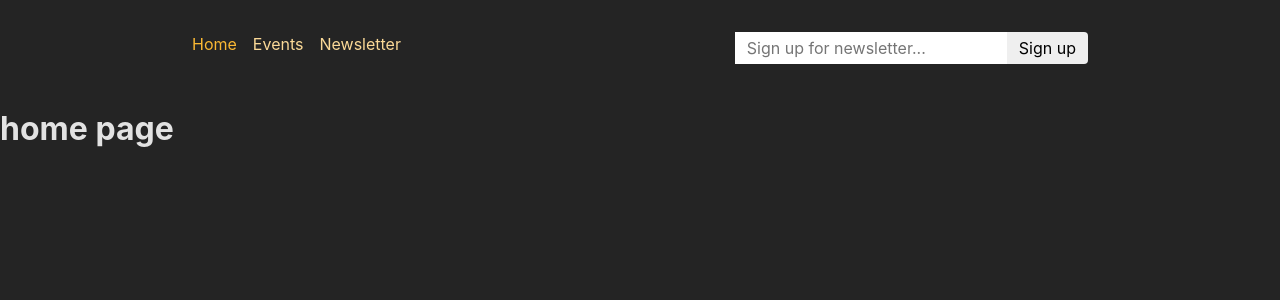
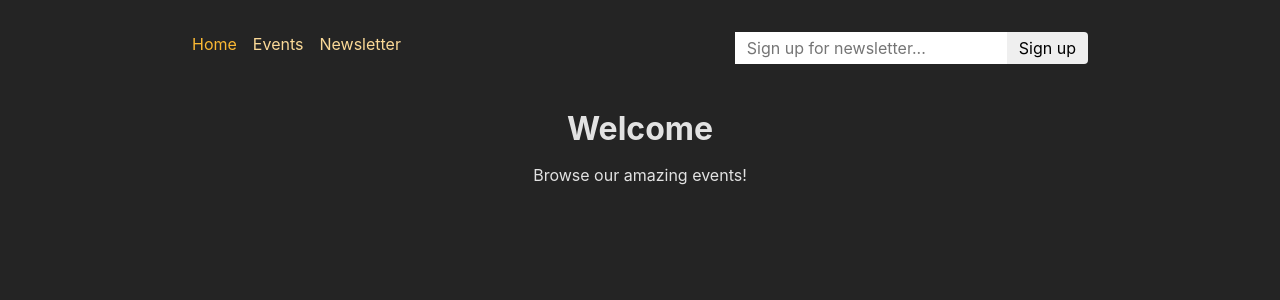
Before and after one commit to PraneethBunny123/routing-challenge, a React (Create React App) app in the folder frontend/: page / in a window 1280 px wide. Shown: the top 300 px of the page. Built offline with nearby package versions, Linux system fonts and the light colour scheme.

Commit message:
Making HomePage a bit nice

```diff
--- a/frontend/src/pages/HomePage.js
+++ b/frontend/src/pages/HomePage.js
@@ -1,5 +1,9 @@
+import PageContent from "../components/PageContent"
+
 export default function HomePage() {
     return (
-        <h1>home page</h1>
+        <PageContent title='Welcome'>
+            <p>Browse our amazing events!</p>
+        </PageContent>
     )
 }
```
